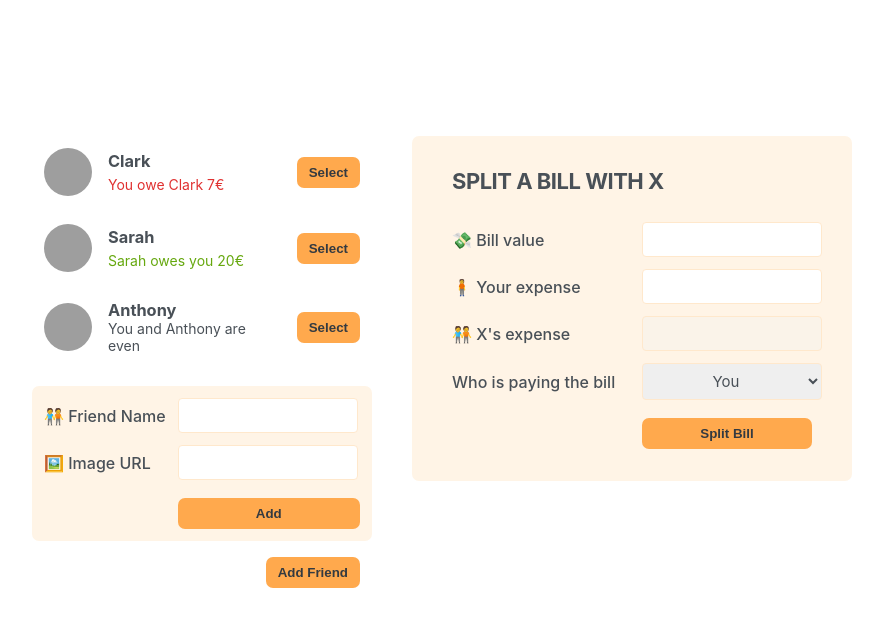
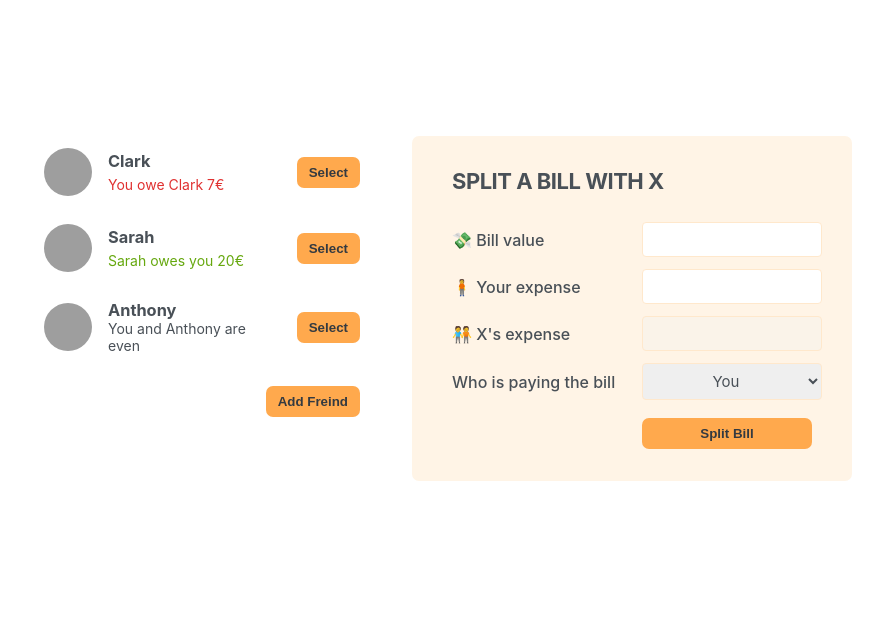
Before and after one commit to devsyedhaider/Eat-N-Split-, a React app: page / in a window 1280 px wide. Shown: the top 626 px of the page, without its empty margins (198-1081 px from the left). Built offline with nearby package versions, Linux system fonts and the light colour scheme; grey boxes are pictures that could not be loaded; the HTML template or start-up script is replaced by a standard one.

Commit message:
display and hide the add friend form

```diff
--- a/src/App.jsx
+++ b/src/App.jsx
@@ -1,3 +1,5 @@
+import { useState } from "react";
+
 const initialFriends = [
   {
     id: 118836,
@@ -19,15 +21,31 @@ const initialFriends = [
   },
 ];
 
-console.log(initialFriends);
+// Button Component Reusable
+
+function Button({ children, onClick }) {
+  return (
+    <button className="button" onClick={onClick}>
+      {children}{" "}
+    </button>
+  );
+}
 
 function App() {
+  const [showAddFriend, setShowAddFreind] = useState(false);
+
+  function handleToogle() {
+    setShowAddFreind((show) => !show);
+  }
+
   return (
     <div className="app">
       <div className="sidebar">
         <FriendList />
-        <FormAddFreind />
-        <Button>Add Friend</Button>
+        {showAddFriend && <FormAddFreind />}
+        <Button onClick={handleToogle}>
+          {showAddFriend ? "Close" : "Add Freind"}
+        </Button>
       </div>
       <FormSplitBill />
     </div>
@@ -75,12 +93,6 @@ function Friend({ friend }) {
   );
 }
 
-// Button Component
-
-function Button({ children }) {
-  return <button className="button">{children}</button>;
-}
-
 // Add Friend Form
 
 function FormAddFreind() {
```
